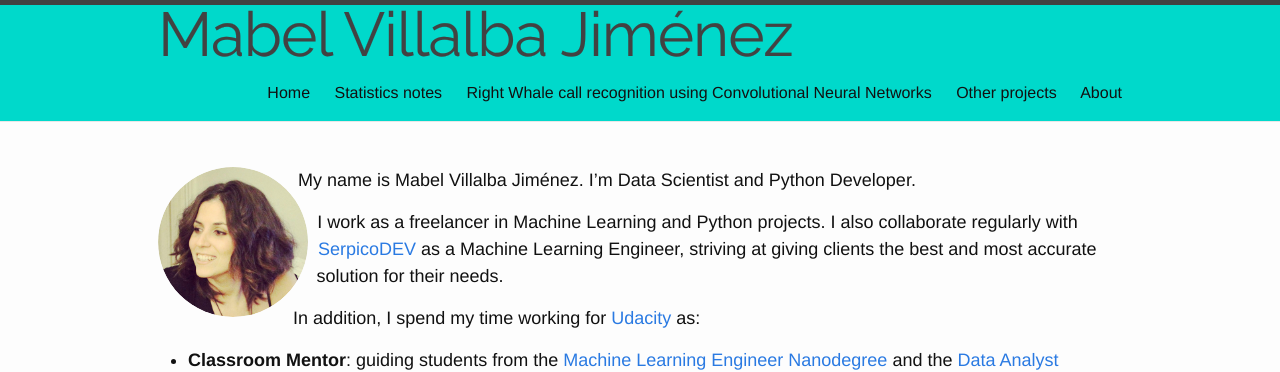
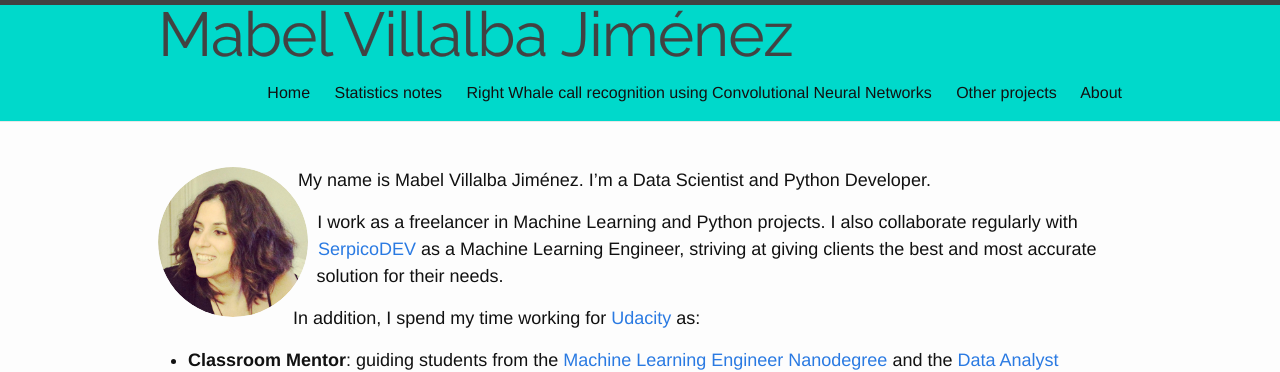
Before and after one commit to mabelvj/mabelvj.github.io, a Jekyll site: the page built from index.md, in a window 1280 px wide. Shown: the top 372 px of the page. Built offline with Jekyll 4.4.1, drawn with Linux system fonts in a browser that asks for light colours; some web fonts are replaced; Markdown is read by kramdown in place of the engine named in the settings; comment, search, counter and statistics services are not loaded.

```diff
--- a/index.md
+++ b/index.md
@@ -28,7 +28,7 @@ navigation_weight: 1
 </style>
 
 
-My name is Mabel Villalba Jiménez. I'm Data Scientist and Python Developer.
+My name is Mabel Villalba Jiménez. I'm a Data Scientist and Python Developer.
 
 I work as a freelancer in Machine Learning and Python projects. I also collaborate regularly with [SerpicoDEV](http://serpicodev.com/) as a Machine Learning Engineer, striving at giving clients the best and most accurate solution for their needs.
 
```
